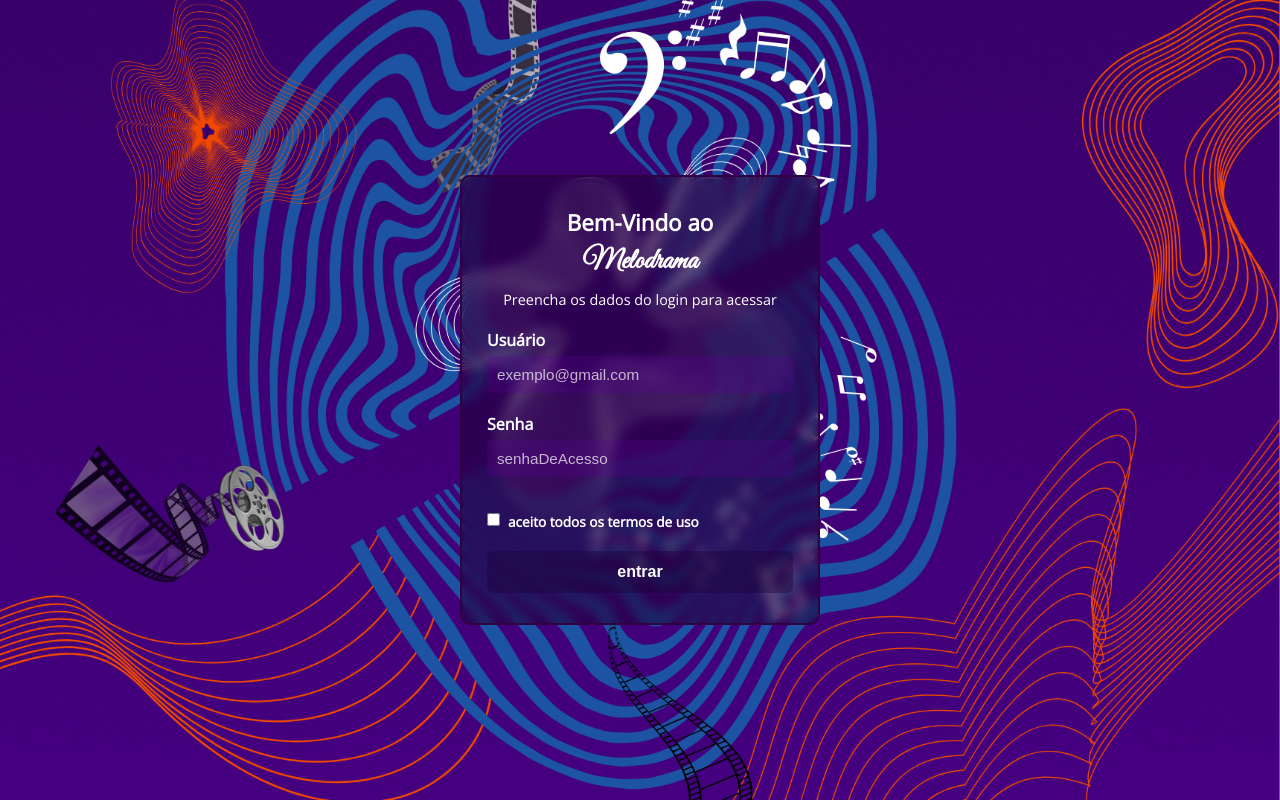
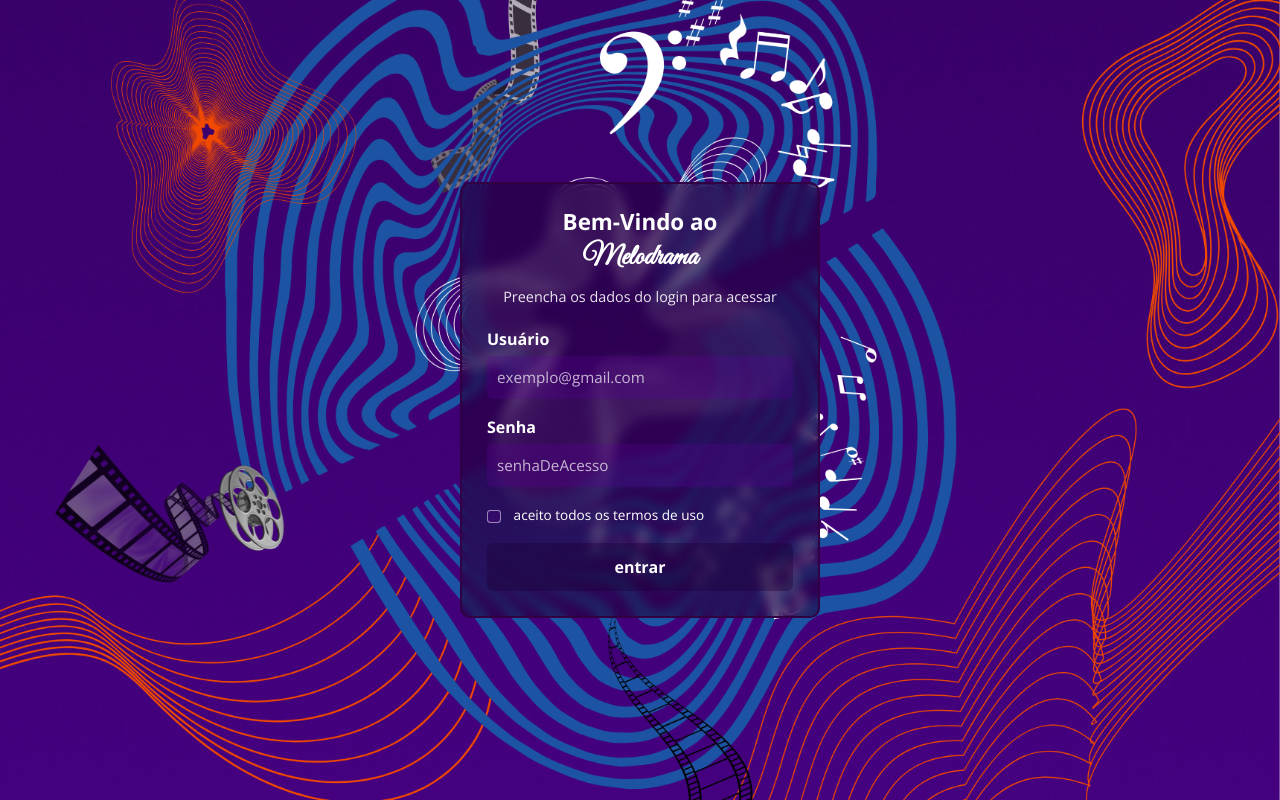
Before and after one commit to PedrUrchella13/Melodrama, a plain HTML site: page login/index.html in a window 1280 px wide. Drawn offline with nearby package versions, Linux system fonts and the light colour scheme.

Commit message:
tela de login refeita com bootstrap

```diff
--- a/login/index.html
+++ b/login/index.html
@@ -1,10 +1,17 @@
 <!DOCTYPE html>
 <html lang="pt-BR">
 <head>
-    <meta charset="UTF-8" />
-    <meta name="viewport" content="width=device-width, initial-scale=1.0" />
+    <meta charset="UTF-8">
+    <meta name="viewport" content="width=device-width, initial-scale=1.0">
     <title>Login Melodrama</title>
-    <link rel="stylesheet" href="style.css" />
+    <!-- Bootstrap CSS -->
+    <link href="https://cdn.jsdelivr.net/npm/bootstrap@5.3.0/dist/css/bootstrap.min.css" rel="stylesheet">
+    <!-- Google Fonts -->
+    <link rel="preconnect" href="https://fonts.googleapis.com">
+    <link rel="preconnect" href="https://fonts.gstatic.com" crossorigin>
+    <link href="https://fonts.googleapis.com/css2?family=Great+Vibes&family=Open+Sans:wght@400;700&display=swap" rel="stylesheet">
+    <!-- CSS personalizado -->
+    <link rel="stylesheet" href="style.css">
 </head>
 <body>
     <div class="container">
@@ -12,20 +19,30 @@
             <h2>Bem-Vindo ao <span>Melodrama</span></h2>
             <p class="description">Preencha os dados do login para acessar</p>
 
-        <label for="email">Usuário</label>
-        <input type="email" id="email" placeholder="exemplo@gmail.com" />
+            <form>
+                <div class="mb-3">
+                    <label for="email" class="form-label">Usuário</label>
+                    <input type="email" class="form-control" id="email" placeholder="exemplo@gmail.com">
+                </div>
 
-        <label for="senha">Senha</label>
-        <input type="password" id="senha" placeholder="senhaDeAcesso" />
+                <div class="mb-3">
+                    <label for="senha" class="form-label">Senha</label>
+                    <input type="password" class="form-control" id="senha" placeholder="senhaDeAcesso">
+                </div>
 
-        <div class="checkbox">
-          <input type="checkbox" id="termos" />
-          <label for="termos">aceito todos os termos de uso</label>
+                <div class="mb-3 form-check checkbox">
+                    <input type="checkbox" class="form-check-input" id="termos">
+                    <label class="form-check-label" for="termos">aceito todos os termos de uso</label>
                 </div>
-        <a href="--------">
-          <button>entrar</button>
+
+                <a href="#" class="d-block">
+                    <button type="button" class="btn btn-primary">entrar</button>
                 </a>
+            </form>
         </div>
     </div>
+
+    <!-- Bootstrap JS Bundle with Popper -->
+    <script src="https://cdn.jsdelivr.net/npm/bootstrap@5.3.0/dist/js/bootstrap.bundle.min.js"></script>
 </body>
 </html>
--- a/login/style.css
+++ b/login/style.css
@@ -1,54 +1,54 @@
-@import url('https://fonts.googleapis.com/css2?family=Great+Vibes&family=Open+Sans&display=swap');
+/* Importação de fontes */
+@import url('https://fonts.googleapis.com/css2?family=Great+Vibes&family=Open+Sans:wght@400;700&display=swap');
 
+/* Reset e estilos gerais */
 * {
     margin: 0;
     padding: 0;
     box-sizing: border-box;
 }
 
+html, body {
+    height: 100%;
+    overflow: hidden;
+}
+
 body {
     font-family: 'Open Sans', sans-serif;
-  background: url(../IMG/Sem\ nome\ \(440\ x\ 956\ px\)\ \(1720\ x\ 1117\ px\).png) no-repeat center center;
-  background-size: cover;
-  height: 100vh;
     display: flex;
     align-items: center;
     justify-content: center;
+    background-image: url('../IMG/Sem\ nome\ \(440\ x\ 956\ px\)\ \(1720\ x\ 1117\ px\).png');
+    background-size: cover;
+    background-position: center;
+    background-repeat: no-repeat;
 }
 
+/* Container principal - simplificado */
 .container {
-  width: 90%;
+    width: 100%;
     max-width: 400px;
-  padding: 20px;
-}
-/* Estilo para os labels e inputs */
-label {
-  color: white;
+    padding: 0 20px;
 }
 
-input {
-  color: white;
-  background-color: transparent; /* Para manter o fundo transparente, se necessário */
-  border: 1px solid white; /* Opcional: borda branca */
-}
-
-input::placeholder {
-  color: rgba(255, 255, 255, 0.7); /* Placeholder com cor branca semitransparente */
-}
-
+/* Estilo da caixa de login */
 .login-box {
-  background-color: #1f003a8c;
+    background-color: rgba(31, 0, 58, 0.55);
     border: 2px solid #310042;
     border-radius: 10px;
-  padding: 30px 25px;
+    padding: 25px;
     color: white;
     text-align: center;
     backdrop-filter: blur(6px);
+    -webkit-backdrop-filter: blur(6px);
+    animation: fadeIn 1s ease;
 }
 
+/* Estilo do título */
 .login-box h2 {
     font-size: 1.4rem;
     margin-bottom: 10px;
+    font-weight: 600;
 }
 
 .login-box h2 span {
@@ -58,60 +58,89 @@ input::placeholder {
     margin-top: 5px;
 }
 
+/* Descrição */
 .description {
     font-size: 0.9rem;
     margin-bottom: 20px;
+    color: rgba(255, 255, 255, 0.9);
 }
 
-label {
+/* Estilo para labels */
+.form-label {
+    color: white;
+    font-weight: bold;
+    margin-bottom: 5px;
     display: block;
     text-align: left;
-  margin: 10px 0 5px;
-  font-weight: bold;
 }
 
-input[type="email"],
-input[type="password"] {
+/* Estilo para inputs */
+.form-control {
+    background-color: rgba(94, 0, 148, 0.27);
+    border: none;
+    color: white;
+    padding: 10px;
+    font-size: 0.95rem;
+    border-radius: 6px;
     width: 100%;
-  padding: 10px;
-  border: none;
-  border-radius: 6px;
-  background-color: #5e009444;
     margin-bottom: 10px;
-  font-size: 0.95rem;
 }
 
+.form-control:focus {
+    background-color: rgba(94, 0, 148, 0.4);
+    border-color: #310042;
+    box-shadow: 0 0 0 0.25rem rgba(94, 0, 148, 0.25);
+    color: white;
+}
+
+.form-control::placeholder {
+    color: rgba(255, 255, 255, 0.7);
+}
+
+/* Estilo para checkbox */
 .checkbox {
     display: flex;
     align-items: center;
     font-size: 0.85rem;
     margin: 15px 0;
+    text-align: left;
 }
 
-.checkbox input {
+.form-check-input {
+    background-color: rgba(94, 0, 148, 0.27);
+    border-color: rgba(255, 255, 255, 0.5);
     margin-right: 8px;
 }
 
-button {
-  width: 100%;
+.form-check-input:checked {
+    background-color: #310042;
+    border-color: #310042;
+}
+
+.form-check-label {
+    margin-left: 5px;
+    font-weight: normal;
+    color: white;
+}
+
+/* Estilo para botão */
+.btn-primary {
+    background-color: rgba(29, 0, 54, 0.4);
+    border: none;
     padding: 12px;
-  background-color: #1d003665;
-  border: none;
-  border-radius: 6px;
-  color: #ffffff;
     font-weight: bold;
-  cursor: pointer;
     font-size: 1rem;
     transition: background 0.3s ease;
+    text-transform: lowercase;
+    width: 100%;
+    border-radius: 6px;
 }
 
-button:hover {
+.btn-primary:hover {
     background-color: #1F003A;
 }
-.login-box {
-  animation: fadeIn 1s ease;
-}
 
+/* Animação de entrada */
 @keyframes fadeIn {
     from {
         opacity: 0;
@@ -122,3 +151,18 @@ button:hover {
         transform: translateY(0);
     }
 }
+
+/* Ajustes responsivos */
+@media (max-width: 576px) {
+    .login-box {
+        padding: 20px;
+    }
+
+    .login-box h2 {
+        font-size: 1.2rem;
+    }
+
+    .login-box h2 span {
+        font-size: 1.6rem;
+    }
+}
```
Lines whose indentation alone changed are shown as unchanged.
